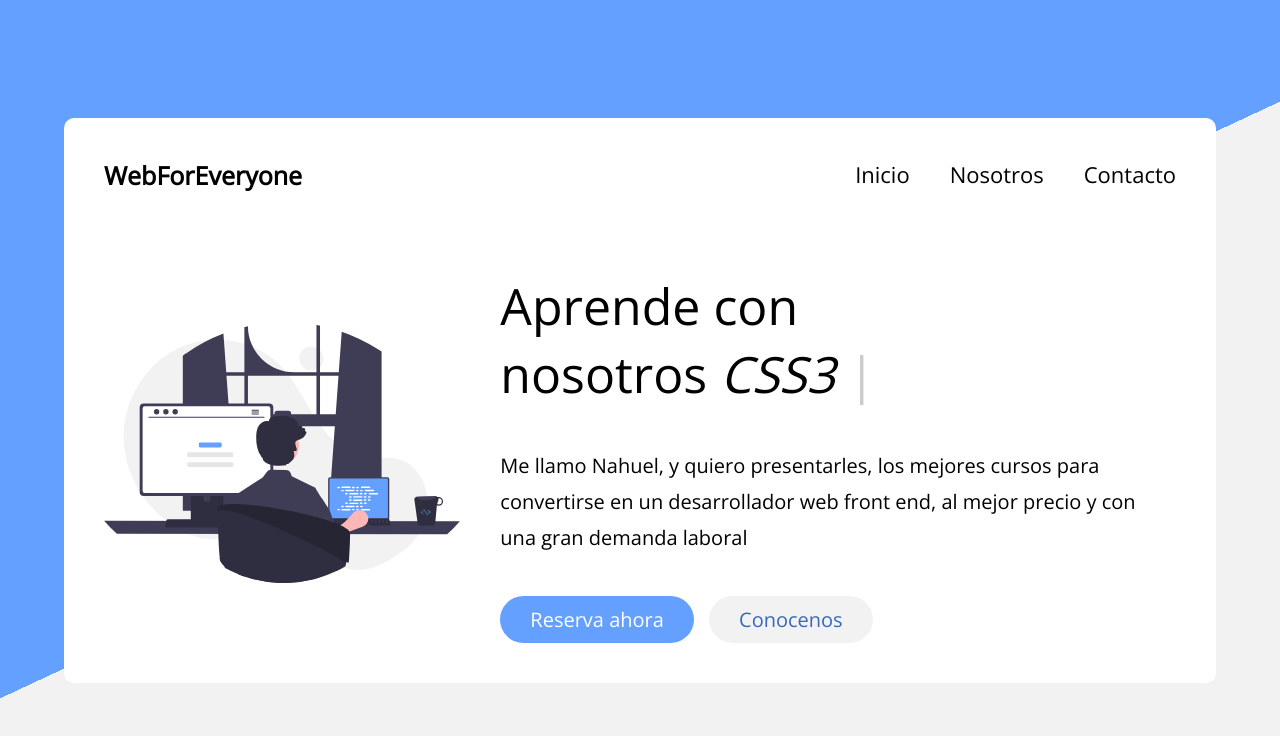
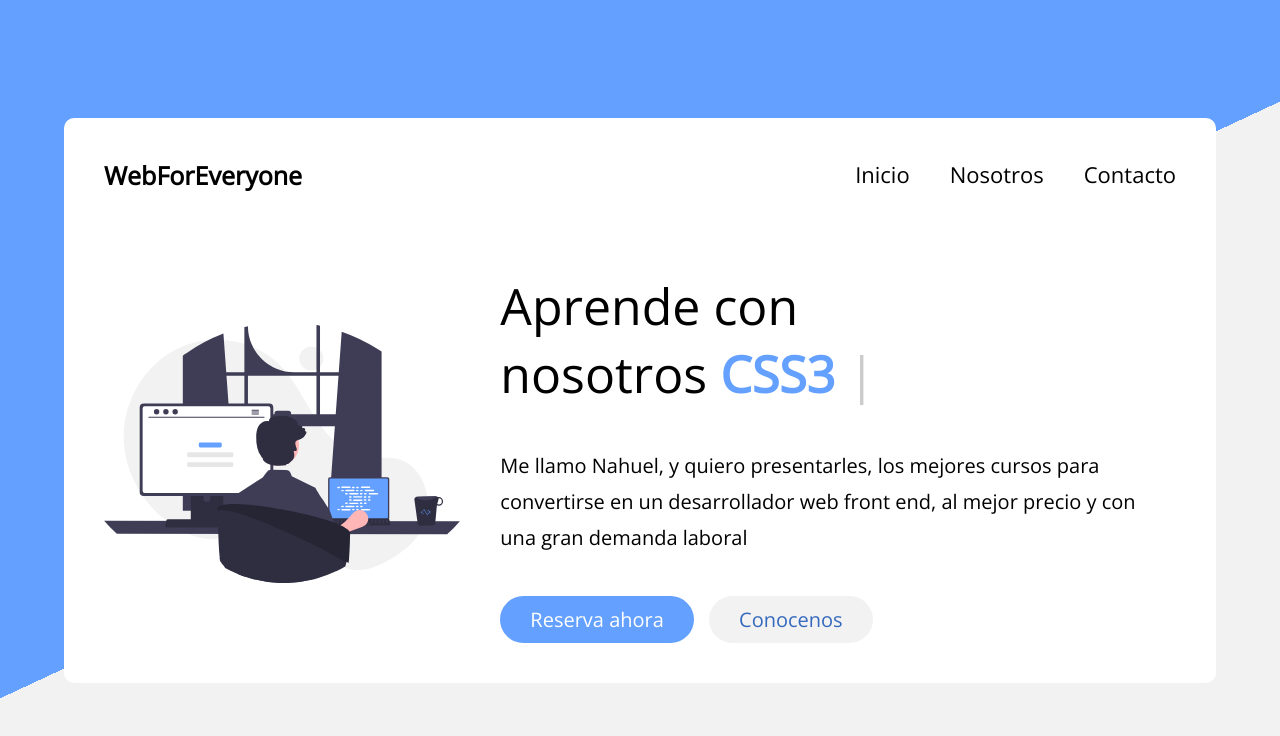
Before and after one commit to Nahuel61920/Web-para-Todos, a plain HTML site: page index.html in a window 1280 px wide. Drawn offline with nearby package versions, Linux system fonts and the light colour scheme.

Commit message:
Update styles.css

```diff
--- a/css/styles.css
+++ b/css/styles.css
@@ -79,7 +79,7 @@ main .contenedor-img {
      margin-bottom: 40px;
 }
 
-.contenedor-texto .mascota{
+.contenedor-texto .tecnologias{
      font-weight: bold;
      color: #63A0FF;
      font-style: normal;
```
